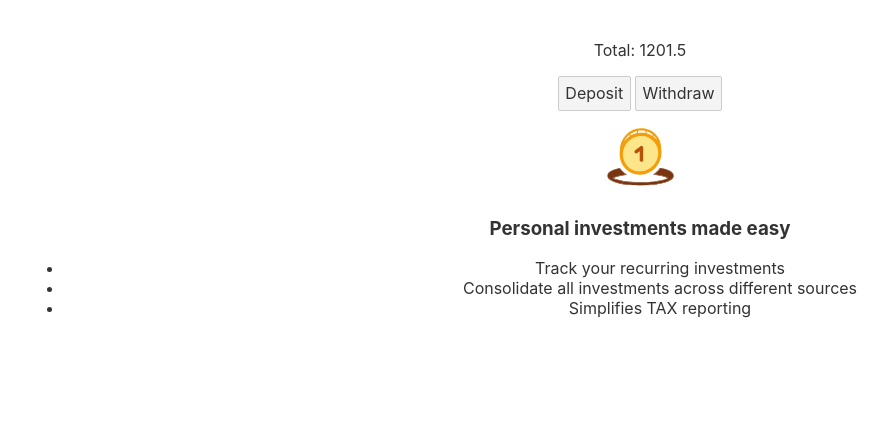
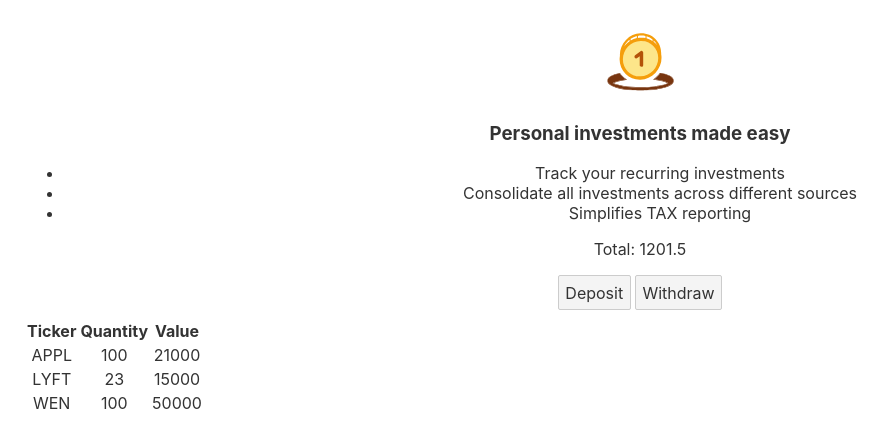
Before and after one commit to kupukctep/PIT, a Svelte app in the folder PIT/: page / in a window 1280 px wide. Shown: the top 448 px of the page, without its empty margins (0-889 px from the left). Built offline with nearby package versions, Linux system fonts and the light colour scheme.

Commit message:
add component show assets

```diff
--- a/PIT/src/App.svelte
+++ b/PIT/src/App.svelte
@@ -4,8 +4,8 @@
 </script>
 
 <main class="bg-amber-200">
+	<Intro />
 	<Balance/>
-	<Intro />
 </main>
 
 <style>
--- a/PIT/src/component/Balance.svelte
+++ b/PIT/src/component/Balance.svelte
@@ -1,5 +1,6 @@
 <script lang="ts">
     import Modal from "./Modal.svelte";
+    import Operations from "./Operations.svelte";
 
     let total = 1201.50
     let showDepositModal = false
@@ -8,7 +9,7 @@
         showDepositModal = true
     }
     function withdraw() {
-        total--
+        showDepositModal = true
     }
 </script>
 
@@ -16,6 +17,7 @@
     <p>Total: {total}</p>
     <button value="Deposit" type="button" on:click={deposit}>Deposit</button>
     <button value="Withdraw" type="button" on:click={withdraw}>Withdraw</button>
+    <Operations/>
 </div>
 
 <Modal bind:show={showDepositModal} actionText="Continue">
--- /dev/null
+++ b/PIT/src/component/Operations.svelte
@@ -0,0 +1,23 @@
+<script lang="ts">
+    let operations = [{ticker: 'APPL', quantity: 100, value : 21000},
+        {ticker: 'LYFT', quantity: 23, value: 15000},
+        {ticker: 'WEN', quantity: 100, value: 50000}]
+</script >
+<table>
+    <thead>
+    <tr>
+        <th>Ticker</th>
+        <th>Quantity</th>
+        <th>Value</th>
+    </tr>
+    </thead>
+    <tbody>
+    {#each operations as operation}
+        <tr>
+            <td>{operation.ticker}</td>
+            <td>{operation.quantity}</td>
+            <td>{operation.value}</td>
+        </tr>
+    {/each}
+    </tbody>
+</table>
```
